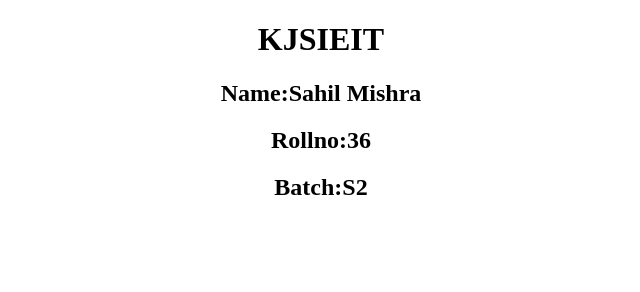
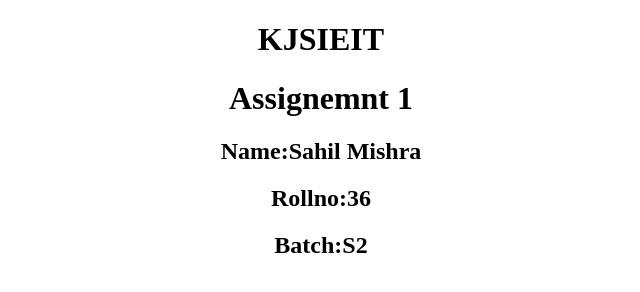
Before and after one commit to sahilmishra1999/blog, a website: page public/index.html in a window 1280 px wide. Shown: the whole page, without its empty margins (319-959 px from the left). Drawn offline with Linux system fonts and the light colour scheme.

Commit message:
Added changes

```diff
--- a/public/index.html
+++ b/public/index.html
@@ -6,9 +6,11 @@
 <body>
 <center>
 <h1>KJSIEIT</h1>
+<h1>Assignemnt 1</h1>
 <h2>Name:Sahil Mishra</h2>
 <h2> Rollno:36 </h2>
 <h2>Batch:S2</h2>
+
 </center>
 
 
```
